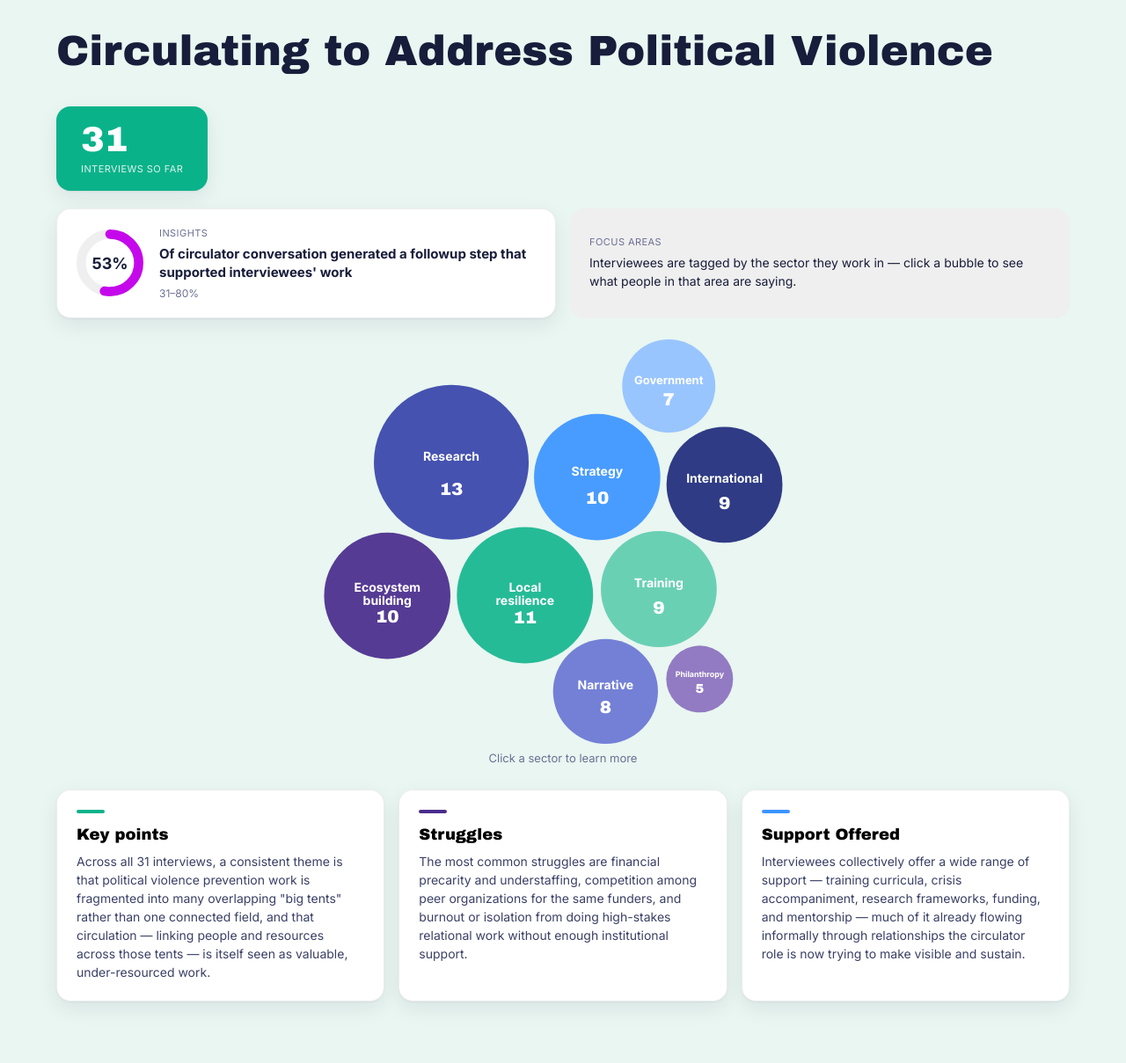
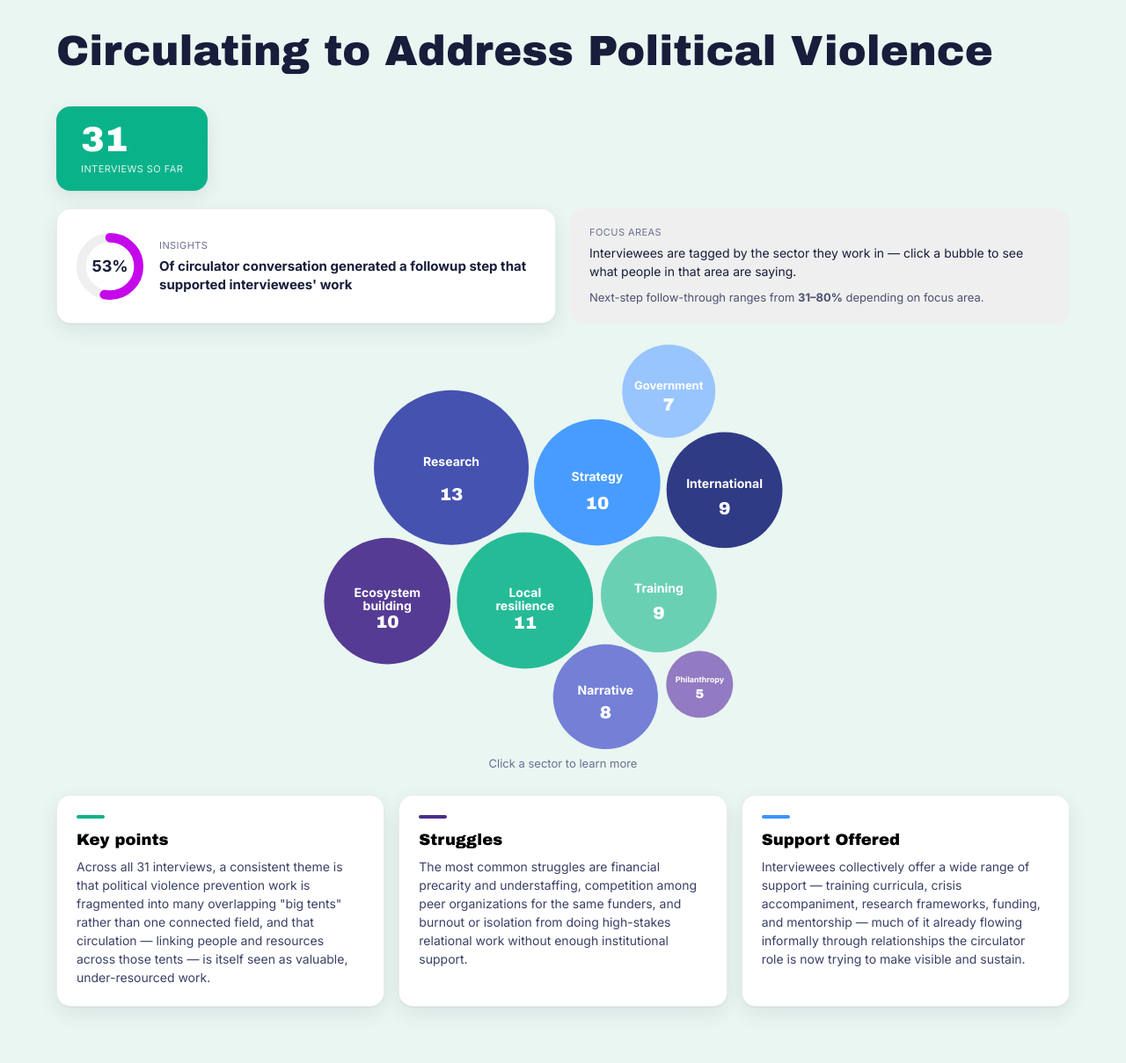
Before and after one commit to davidgljay/Interstitium-Circulator-Data-Visualization, a Jekyll site: the page built from index.html, in a window 1280 px wide. Shown: the whole page at 88% size. Built offline with Jekyll 4.4.1, drawn with Linux system fonts in a browser that asks for light colours.

Commit message:
fix: move next-steps range out of insights card into focus areas card
The "31-80%" range sat directly under the insights headline with no
label (the prefix copy field had been cleared), reading as a second,
unexplained percentage next to the 53% ring. Moved it into the Focus
Areas card as a labeled sentence -- "Next-step follow-through ranges
from 31-80% depending on focus area" -- which is also where it
semantically belongs, since the range is a by-area breakdown.

Co-Authored-By: Claude Sonnet 5 <noreply@anthropic.com>

```diff
--- a/_data/copy.yml
+++ b/_data/copy.yml
@@ -9,10 +9,11 @@ home:
   stat_label: "interviews so far"
   insights_title: "Insights"
   insights_headline: "Of circulator conversation generated a followup step that supported interviewees' work"
-  insights_subtext_suffix: ""
   focus_areas:
     title: "Focus areas"
     body: "Interviewees are tagged by the sector they work in — click a bubble to see what people in that area are saying."
+    range_prefix: "Next-step follow-through ranges from"
+    range_suffix: "depending on focus area."
   bubble_caption: "Click a sector to learn more"
   cards:
     key_points:
--- a/assets/css/main.css
+++ b/assets/css/main.css
@@ -188,12 +188,6 @@ button {
   color: var(--navy);
   line-height: 1.4;
 }
-.insights-card .insights-subtext {
-  font-size: 12px;
-  color: #6B7094;
-  margin-top: 6px;
-  display: block;
-}
 
 .insights-ring-wrap {
   position: relative;
@@ -229,6 +223,11 @@ button {
   font-size: 14px;
   color: var(--navy);
   line-height: 1.5;
+}
+.focus-card .focus-range {
+  margin-top: 10px;
+  font-size: 13px;
+  color: #4B5170;
 }
 
 .bubble-field-wrap {
--- a/assets/js/app.js
+++ b/assets/js/app.js
@@ -160,12 +160,12 @@
           '<div class="insights-text">' +
             '<div class="insights-title">' + esc(COPY.home.insights_title) + "</div>" +
             '<div class="insights-headline">' + esc(COPY.home.insights_headline) + "</div>" +
-            '<span class="insights-subtext">' + esc(((COPY.home.insights_subtext_prefix || "") + " " + nextSteps.min + "–" + nextSteps.max + "% " + (COPY.home.insights_subtext_suffix || "")).trim()) + "</span>" +
           "</div>" +
         "</div>" +
         '<div class="focus-card">' +
           '<div class="focus-title">' + esc(COPY.home.focus_areas.title) + "</div>" +
           "<p>" + esc(COPY.home.focus_areas.body) + "</p>" +
+          '<p class="focus-range">' + esc(COPY.home.focus_areas.range_prefix) + " <strong>" + nextSteps.min + "–" + nextSteps.max + "%</strong> " + esc(COPY.home.focus_areas.range_suffix) + "</p>" +
         "</div>" +
       "</div>" +
       '<div class="bubble-field-wrap"><svg id="bubble-field" class="bubble-field"></svg></div>' +
```
